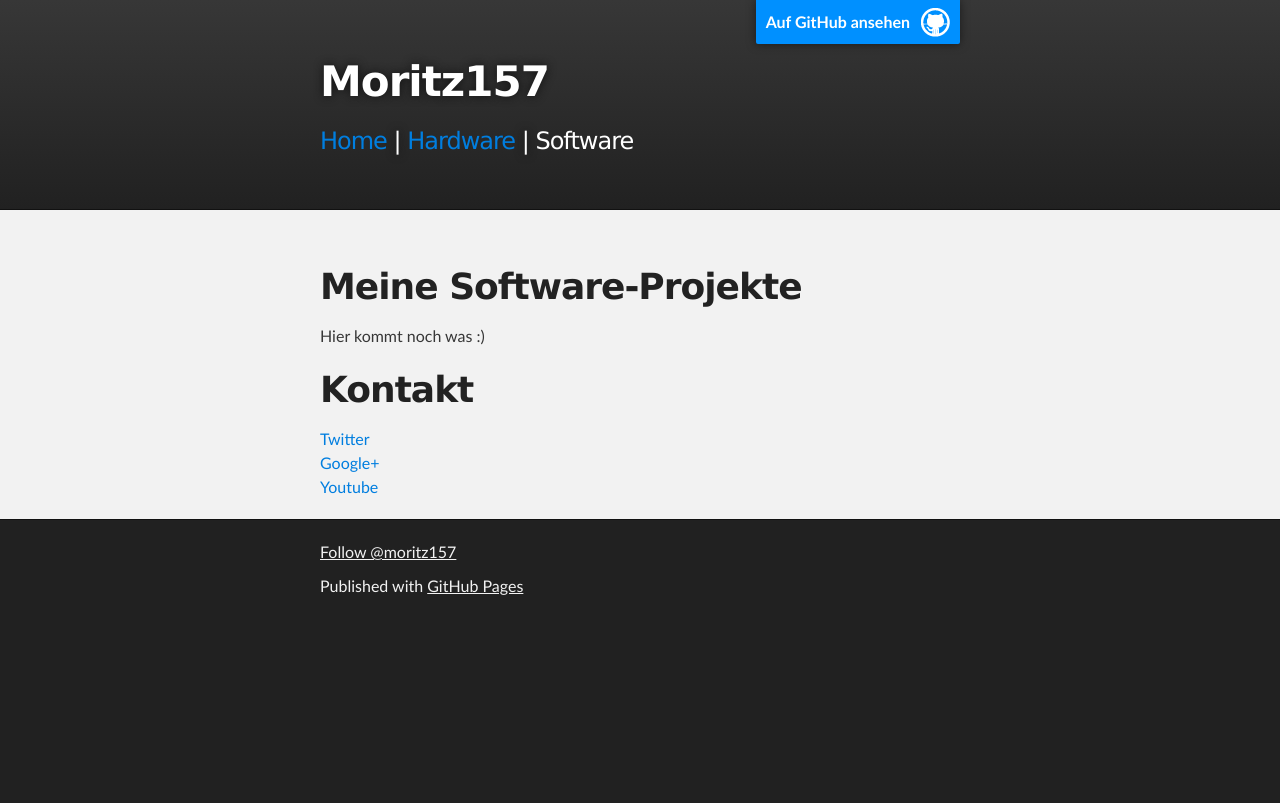
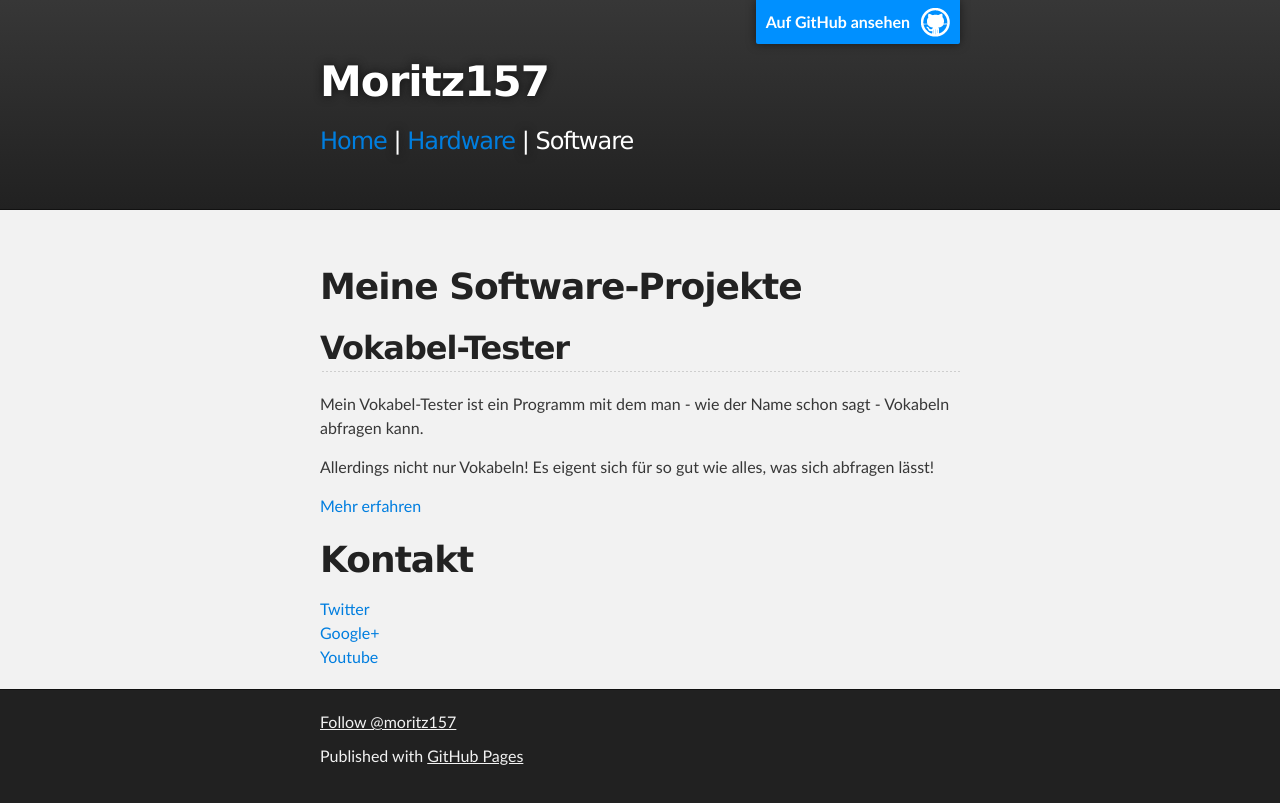
Before and after one commit to benediktweyer/moritz157.github.io, a plain HTML site: page software.html in a window 1280 px wide. Drawn offline with Linux system fonts and the light colour scheme; a script that the page names is missing.

Commit message:
Voc-Tester
Added Vocabulary-Tester to "Software"-Site

```diff
--- a/software.html
+++ b/software.html
@@ -33,7 +33,10 @@
     <div id="main_content_wrap" class="outer">
       <section id="main_content" class="inner">
         <h1>Meine Software-Projekte</h1>
-        <p>Hier kommt noch was :)</p>
+        <h2>Vokabel-Tester</h2>
+		<p>Mein Vokabel-Tester ist ein Programm mit dem man - wie der Name schon sagt - Vokabeln abfragen kann.</p>
+		<p>Allerdings nicht nur Vokabeln! Es eigent sich für so gut wie alles, was sich abfragen lässt!</p>
+		<p><a href="http://moritz157.github.io/Vocabulary-Tester/german.html">Mehr erfahren</a></p>
         <h1>Kontakt</h1>
         <a href="twitter.com/moritz157">Twitter</a><br>
         <a href="https://plus.google.com/u/0/b/109788752364735949884/109788752364735949884/posts">Google+</a><br>
```
